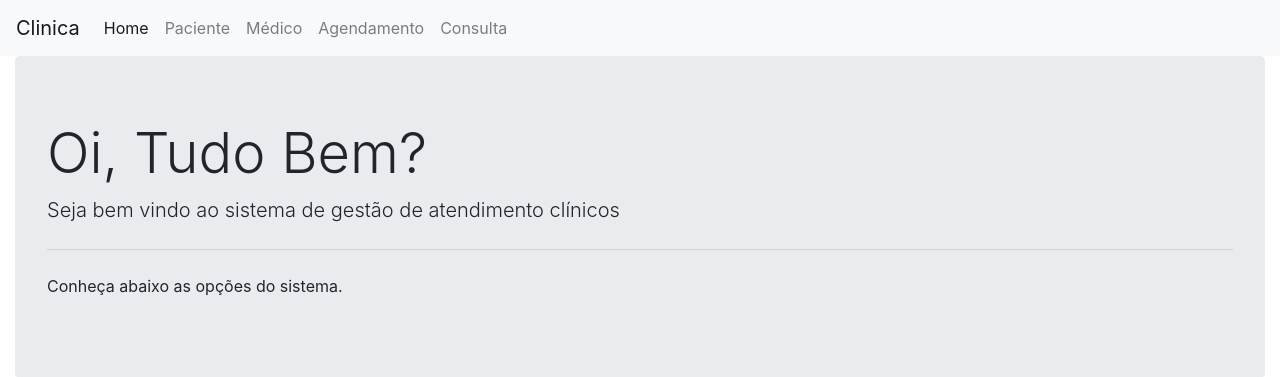
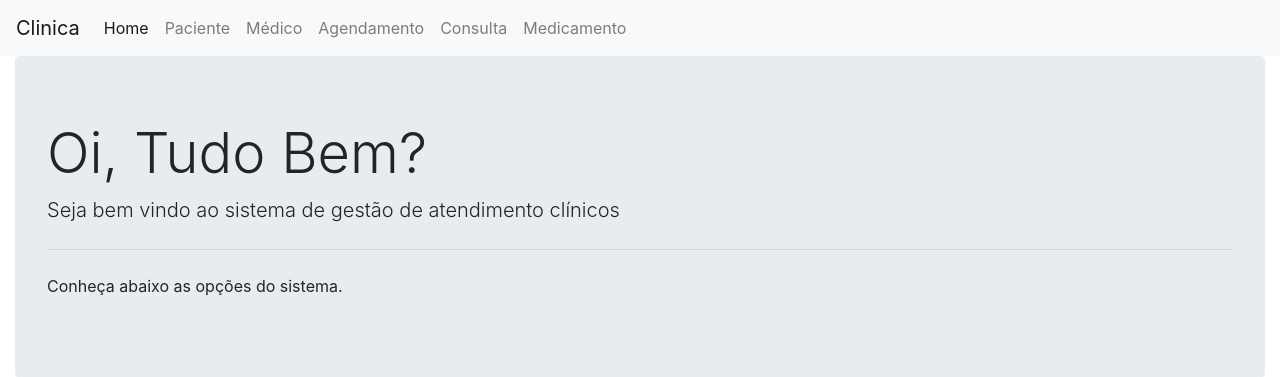
Before and after one commit to JacksonJefferson/clinica, a Django app: page /atendimento/ in a window 1280 px wide. Shown: the top 377 px of the page. Run offline with Django 3.2, Linux system fonts and the light colour scheme; some libraries are stand-ins or nearby versions.

Commit message:
Criação da rota para medicamento no barra de navegação

```diff
--- a/atendimento/templates/base.html
+++ b/atendimento/templates/base.html
@@ -36,6 +36,9 @@
                 <li class="nav-item">
                     <a class="nav-link" href="http://127.0.0.1:8000/atendimento/medico/1942">Consulta</a>
                 </li>
+                <li class="nav-item">
+                    <a class="nav-link" href="http://127.0.0.1:8000/atendimento/medicamento">Medicamento</a>
+                </li>
             </ul>
         </div>
     </nav>
```
